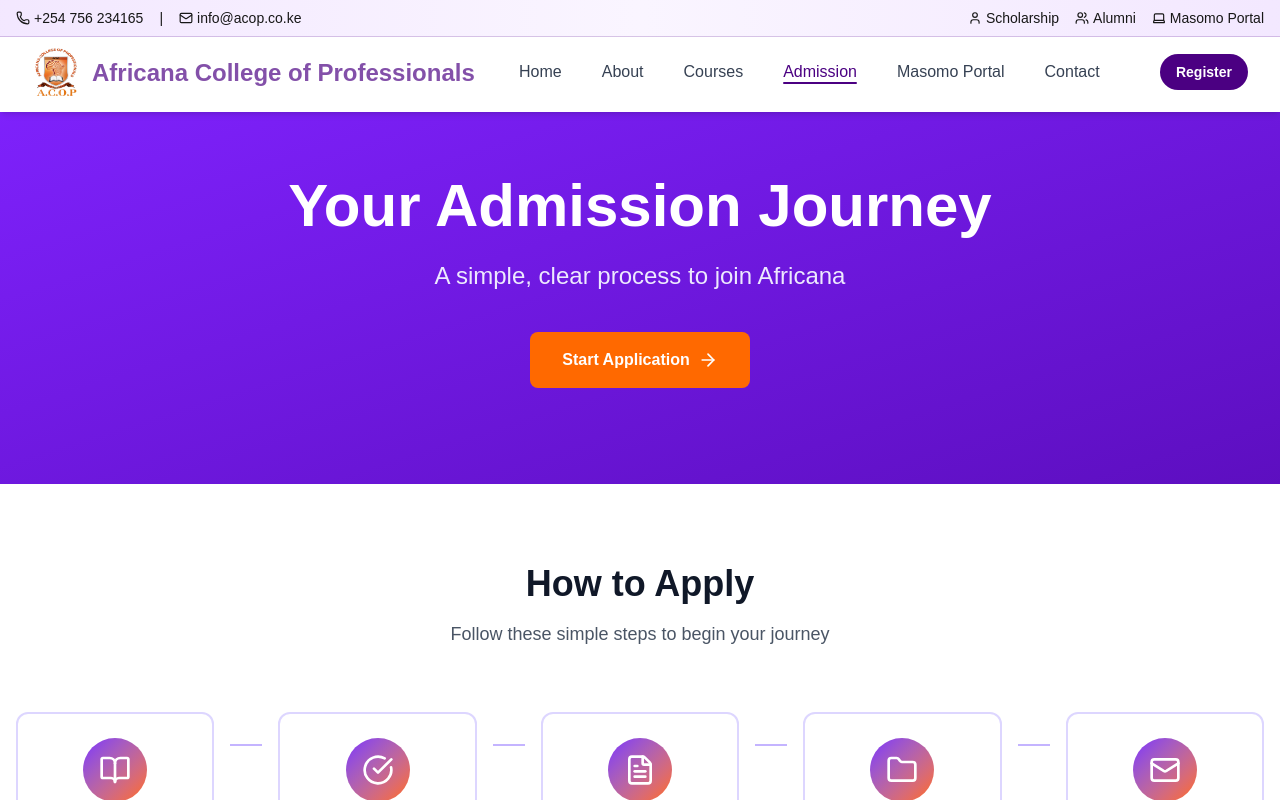
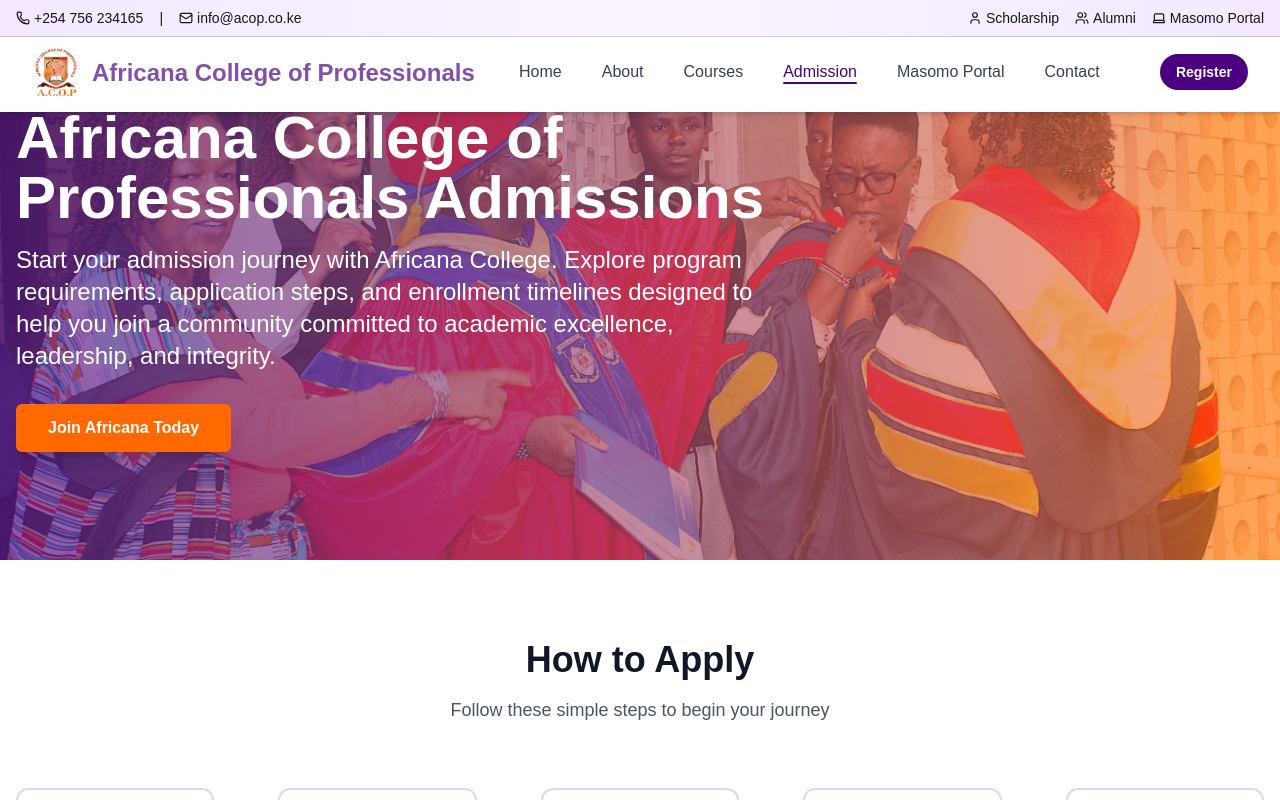
Before and after one commit to ALLAN-star-glitch/acop---africana-college-of-professionals, a Next.js app: page /admission in a window 1280 px wide. Shown: the top 800 px of the page. Built offline with nearby package versions, Linux system fonts and the light colour scheme.

Commit message:
updated the hero sections for about, admission, courses

```diff
--- a/app/admission/page.tsx
+++ b/app/admission/page.tsx
@@ -1,7 +1,7 @@
 
 import { AdmissionSteps } from '@/components/admissions/AdmissionSteps'
 import { FinalCTA } from '@/components/admissions/FinalCta'
-import { HeroSection } from '@/components/admissions/HeroSection'
+import HeroSection from '@/components/admissions/HeroSection'
 import { MasomoPortal } from '@/components/admissions/MasomoPortal'
 import { Scholarships } from '@/components/admissions/Scholarships'
 import { Testimonials } from '@/components/admissions/Testmonials'
--- a/components/about/HeroSection.tsx
+++ b/components/about/HeroSection.tsx
@@ -2,6 +2,7 @@
 
 import React, { useEffect, useRef } from 'react'
 import { motion } from 'framer-motion'
+import Image from 'next/image';
 const HeroSection = () => {
   const heroRef = useRef<HTMLDivElement>(null)
   useEffect(() => {
@@ -18,10 +19,14 @@
     <section
       ref={heroRef}
       className="relative h-[70vh] min-h-[500px] bg-cover bg-center flex items-center"
-      style={{
-        backgroundImage: `url('https://images.unsplash.com/photo-1523240795612-9a054b0db644?ixlib=rb-4.0.3&ixid=M3wxMjA3fDB8MHxwaG90by1wYWdlfHx8fGVufDB8fHx8fA%3D%3D&auto=format&fit=crop&w=1470&q=80')`,
-      }}
     >
+      <Image
+              src="/about-background.jpg"
+              alt="Africana College admissions background"
+              fill
+              priority
+              className="object-cover object-top"
+       />
       <div className="absolute inset-0 bg-linear-to-r from-purple-900/70 to-orange-500/60"></div>
       <div className="container mx-auto px-4 relative z-10">
         <motion.div
--- a/components/admissions/HeroSection.tsx
+++ b/components/admissions/HeroSection.tsx
@@ -1,20 +1,80 @@
-import React from 'react'
-import { ArrowRightIcon } from 'lucide-react'
-export function HeroSection() {
+'use client'
+
+import React, { useEffect, useRef } from 'react'
+import { motion } from 'framer-motion'
+import Image from 'next/image'
+
+const HeroSection = () => {
+  const heroRef = useRef<HTMLDivElement>(null)
+
+  useEffect(() => {
+    const handleScroll = () => {
+      if (!heroRef.current) return
+      heroRef.current.style.backgroundPositionY = `${window.scrollY * 0.5}px`
+    }
+
+    window.addEventListener('scroll', handleScroll)
+    return () => window.removeEventListener('scroll', handleScroll)
+  }, [])
+
   return (
-    <section className="relative bg-linear-to-br from-violet-600 to-violet-800 text-white py-24 px-4 mt-20">
-      <div className="max-w-7xl mx-auto text-center">
-        <h1 className="text-5xl md:text-6xl font-bold mb-6">
-          Your Admission Journey
-        </h1>
-        <p className="text-xl md:text-2xl mb-10 text-violet-100 max-w-3xl mx-auto">
-          A simple, clear process to join Africana
-        </p>
-        <button className="bg-orange-500 hover:bg-orange-600 text-white font-semibold px-8 py-4 rounded-lg transition-all duration-300 hover:shadow-xl hover:-translate-y-1 inline-flex items-center gap-2">
-          Start Application
-          <ArrowRightIcon className="w-5 h-5" />
-        </button>
+    <section
+      ref={heroRef}
+      className="relative h-[70vh] min-h-[500px] bg-cover bg-center flex items-center"
+    >
+      <Image
+        src="/admission-background.jpg"
+        alt="Africana College admissions background"
+        fill
+        priority
+        className="object-cover object-top"
+      />
+
+      {/* Overlay */}
+      <div className="absolute inset-0 bg-linear-to-r from-purple-900/70 to-orange-500/60" />
+
+      {/* Content */}
+      <div className="relative z-10 container mx-auto px-4">
+        <motion.div
+          initial={{ opacity: 0, y: 20 }}
+          animate={{ opacity: 1, y: 0 }}
+          transition={{ duration: 0.8 }}
+          className="max-w-3xl text-white"
+        >
+          <h1 className="text-4xl md:text-5xl lg:text-6xl font-bold mb-4">
+            Africana College of Professionals Admissions
+          </h1>
+
+          <motion.p
+            initial={{ opacity: 0 }}
+            animate={{ opacity: 1 }}
+            transition={{ delay: 0.4, duration: 0.8 }}
+            className="text-xl md:text-2xl mb-8"
+          >
+           Start your admission journey with Africana College. Explore program
+            requirements, application steps, and enrollment timelines designed
+            to help you join a community committed to academic excellence,
+            leadership, and integrity.
+          </motion.p>
+
+          <motion.div
+            initial={{ opacity: 0 }}
+            animate={{ opacity: 1 }}
+            transition={{ delay: 0.8, duration: 0.8 }}
+          >
+            <a
+              href="https://form.jotform.com/253171134791556"
+              target="_blank"
+              rel="noopener noreferrer"
+              className="inline-block bg-orange-500 hover:bg-orange-600 text-white font-bold py-3 px-8 rounded-md transition-colors shadow-lg"
+            >
+              Join Africana Today
+            </a>
+          </motion.div>
+        </motion.div>
       </div>
     </section>
   )
 }
+
+export default HeroSection
--- a/components/admissions/MasomoPortal.tsx
+++ b/components/admissions/MasomoPortal.tsx
@@ -46,7 +46,7 @@
                   <div className="w-3 h-3 rounded-full bg-green-400"></div>
                 </div>
                 <div className="flex-1 bg-violet-800 rounded px-3 py-1 text-sm text-violet-200">
-                  masomo.africana.edu
+                  masomoportal.acop.co.ke
                 </div>
               </div>
               <div className="p-8">
--- a/components/courses/CoursesClient.tsx
+++ b/components/courses/CoursesClient.tsx
@@ -3,9 +3,10 @@
 import { CategoryFilter } from '@/components/courses/CategoryFilter'
 import { CoursesGrid } from '@/components/courses/CoursesGrid'
 import { FeaturedCourses } from '@/components/courses/FeaturedCourses'
-import { Hero } from '@/components/courses/Hero'
+
 import { WhyChoose } from '@/components/courses/WhyChooseUs'
 import React, { useState } from 'react'
+import Hero from './Hero'
 export default function CourseClient() {
   const [activeCategory, setActiveCategory] = useState('all')
   return (
--- a/components/courses/Hero.tsx
+++ b/components/courses/Hero.tsx
@@ -1,37 +1,90 @@
-'use client'
+"use client";
 
-import React from 'react'
-import Image from 'next/image'
-
-export function Hero() {
+import React, { useEffect, useRef } from 'react'
+import { motion } from 'framer-motion'
+import Image from 'next/image';
+const Hero = () => {
+  const heroRef = useRef<HTMLDivElement>(null)
+  useEffect(() => {
+    const handleScroll = () => {
+      const scrollPosition = window.scrollY
+      if (heroRef.current) {
+        heroRef.current.style.backgroundPositionY = `${scrollPosition * 0.5}px`
+      }
+    }
+    window.addEventListener('scroll', handleScroll)
+    return () => window.removeEventListener('scroll', handleScroll)
+  }, [])
   return (
-    <section className="relative h-[500px] md:h-[600px] flex items-center justify-center overflow-hidden">
-      {/* Background Image with Gradient Overlay */}
-      <div className="absolute inset-0">
+    <section
+      ref={heroRef}
+      className="relative h-[70vh] min-h-[500px] bg-cover bg-center flex items-center"
+    >
       <Image
-          src="https://images.unsplash.com/photo-1523050854058-8df90110c9f1?w=1600&h=900&fit=crop"
-          alt="Students learning"
+              src="/about-background.jpg"
+              alt="Africana College admissions background"
               fill
-          className="object-cover"
+              priority
+              className="object-cover object-top"
        />
-        <div className="absolute inset-0 bg-linear-to-r from-[#4B0082]/90 via-[#4B0082]/70 to-[#FF7F32]/60"></div>
-      </div>
-
-      {/* Content */}
-      <div className="relative z-10 max-w-4xl mx-auto px-4 text-center text-white">
-        <h1 className="font-['Playfair_Display'] text-4xl md:text-5xl lg:text-6xl font-bold mb-6 animate-fade-in">
+      <div className="absolute inset-0 bg-linear-to-r from-purple-900/70 to-orange-500/60"></div>
+      <div className="container mx-auto px-4 relative z-10">
+        <motion.div
+          initial={{
+            opacity: 0,
+            y: 20,
+          }}
+          animate={{
+            opacity: 1,
+            y: 0,
+          }}
+          transition={{
+            duration: 0.8,
+          }}
+          className="max-w-3xl text-white"
+        >
+          <h1 className="text-4xl md:text-5xl lg:text-6xl font-bold mb-4">
             Empower Your Career with Purpose-Driven Learning
           </h1>
-        <p className="text-lg md:text-xl mb-8 text-white/90 animate-fade-in-delay">
+          <motion.p
+            initial={{
+              opacity: 0,
+            }}
+            animate={{
+              opacity: 1,
+            }}
+            transition={{
+              delay: 0.4,
+              duration: 0.8,
+            }}
+            className="text-xl md:text-2xl mb-8"
+          >
             Explore our accredited courses designed for real-world impact.
-        </p>
+          </motion.p>
+          <motion.div
+            initial={{
+              opacity: 0,
+            }}
+            animate={{
+              opacity: 1,
+            }}
+            transition={{
+              delay: 0.8,
+              duration: 0.8,
+            }}
+          >
             <a
-          href="/apply"
-          className="inline-block bg-[#FF7F32] text-white px-8 py-4 rounded-lg font-semibold text-lg hover:bg-[#FF7F32]/90 transition-all hover:shadow-2xl hover:scale-105 animate-fade-in-delay-2"
+              href="https://form.jotform.com/253171134791556"
+              target="_blank"
+              rel="noopener noreferrer"
+              className="bg-orange-500 hover:bg-orange-600 text-white font-bold py-3 px-8 rounded-md transition-colors shadow-lg"
             >
-          Apply Now
+              Join Africana Today
             </a>
+          </motion.div>
+        </motion.div>
       </div>
     </section>
   )
 }
+export default Hero
```
Also changed, not shown: public/about-background.JPG (added), public/admission-background.jpg (added). Lines whose indentation alone changed are shown as unchanged.
